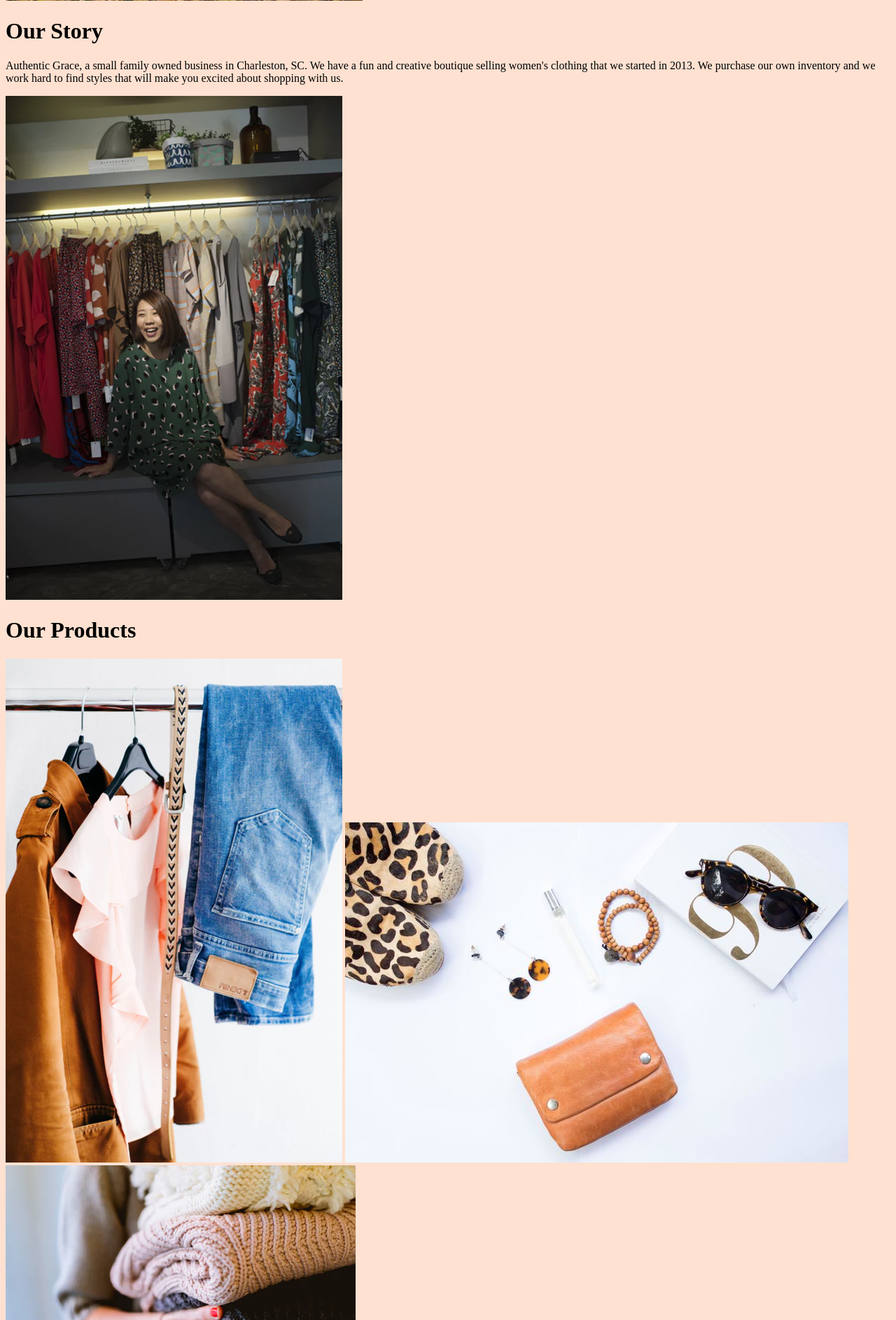
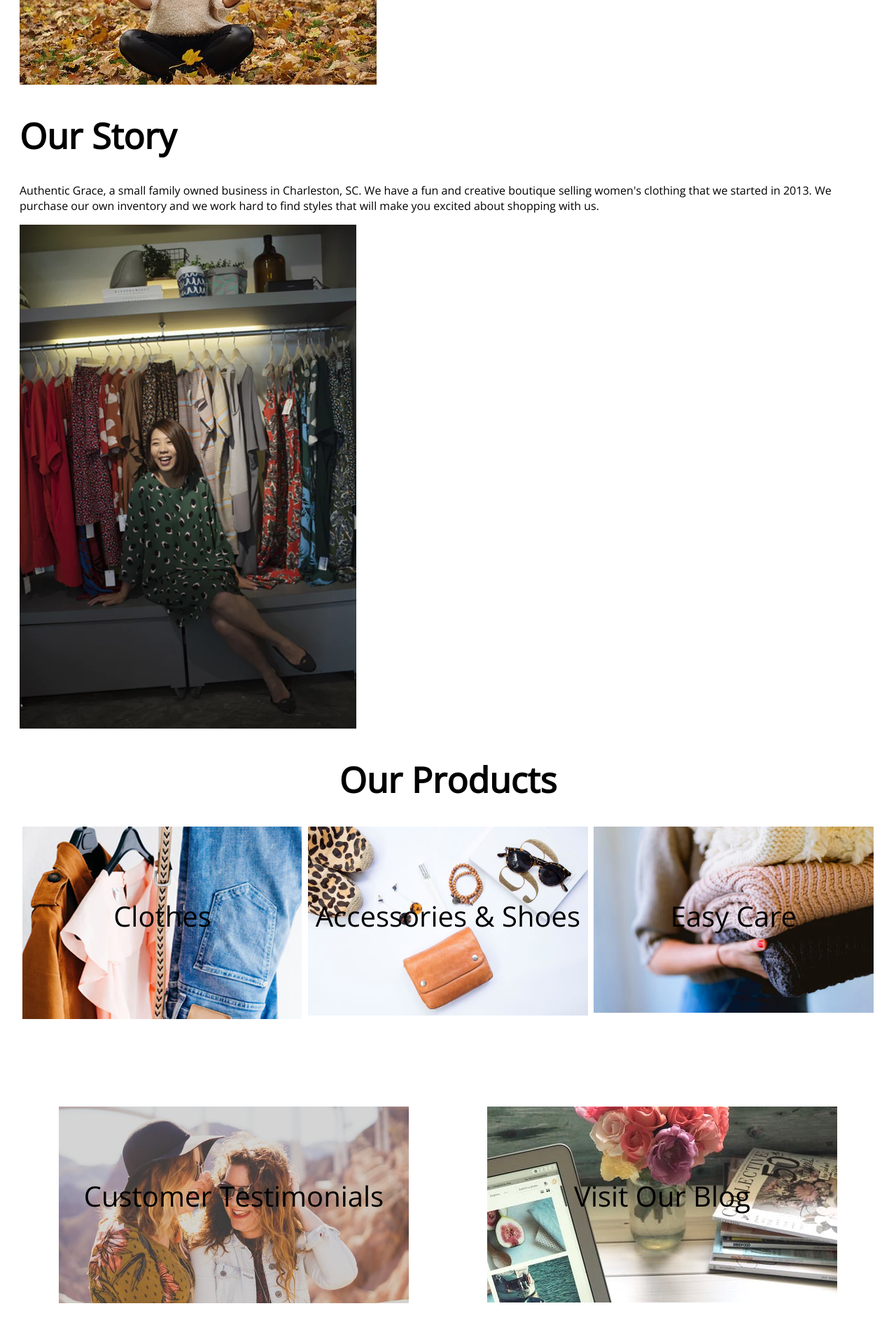
Before and after one commit to samcarlin/authenticgraceboutique, a PHP site: page / in a window 1280 px wide. Shown: the part 347-2233 px from the top of the page at 70% size. Run offline with PHP 8.4, Linux system fonts and the light colour scheme.

Commit message:
styled categories and story sections

```diff
--- a/authenticgrace.css
+++ b/authenticgrace.css
@@ -1,5 +1,16 @@
+/*placeholder header style just to see, feel free to change */
+.header {
+    background: #FFE1D1;
+    height: 100px;
+}
 body {
-    background: #FFE1D1;
+    font-family: 'Open Sans', sans-serif;
+}
+
+.container {
+    padding: 20px;
+    margin-bottom: 80px;
+
 }
 
 footer {
@@ -11,3 +22,61 @@ footer {
     height: 300px;
     width: 300px;
 }
+
+.categories {
+    text-align: center;
+
+}
+
+.categories::after {
+    content: "";
+    clear: both;
+    display: table;
+  }
+.category {
+    float: left;
+    width: 33.33%;
+}
+
+.category-icon {
+    position: relative;
+}
+/* change font color */
+.category-icon p {
+    position: absolute;
+    top: 60px;
+    width: 100%;
+    color: black;
+    font-size: 40px;
+}
+
+h1 {
+   font-size: 50px;
+}
+
+.testimonials {
+    text-align: center;
+
+}
+.testimonials::after {
+    content: "";
+    clear: both;
+    display: table;
+  }
+.testimonial {
+    float: left;
+    width: 50%;
+
+}
+
+.testimonial-icon {
+    position: relative;
+}
+/* change font color */
+.testimonial-icon p {
+    position: absolute;
+    top: 60px;
+    width: 100%;
+    color: black;
+    font-size: 40px;
+}
--- a/index.html
+++ b/index.html
@@ -9,27 +9,61 @@
     <!--End of responsive screen -->
         <title>Authentic Grace</title>
         <link rel="stylesheet" href="authenticgrace.css">
+        <link href="https://fonts.googleapis.com/css?family=Open+Sans&display=swap" rel="stylesheet">
 
     </head>
     <body>
-        <div class="header"></div>
+    <div class="header"></div>
+
+    <div class="container">
 
        <div class="banner">
        <img src="assets/main_branding_image.png">
        </div>
-       <div class="category">
+       <div class="story">
            <h1>Our Story</h1>
            <p>Authentic Grace, a small family owned business in Charleston, SC. We have a fun and creative boutique selling women's clothing that we started in 2013.  We purchase our own inventory and we work hard to find styles that will make you excited about shopping with us.</p>
            <img src="assets/story_image.png">
+        <div class="categories">
             <h1>Our Products</h1>
-            <img src="assets/clothes_image.png">
-            <img src="assets/accessories_shoes.jpg">
-            <img src="assets/easy_care_image.png">
+            <div class="category">
+            <div class="category-icon">
+            <a href="#"><img src="assets/clothes2.png" width=400px alt="clothes">
+            <p>Clothes</p></a>
+            </div>
+            </div>
+            <div class="category">
+            <div class="category-icon">
+            <a href="#"><img src="assets/accessories_shoes.jpg" width=400px alt="shoes and other accessories">
+            <p>Accessories & Shoes</p></a>
+            </div>
+            </div>
+            <div class="category">
+            <div class="category-icon">
+            <a href="#"><img src="assets/easy_care_image.png" width=400px alt="stack of sweaters">
+            <p>Easy Care</p></a>
+            </div>
+            </div>
+            </div>
        </div>
+    </div>
+    <div class="container">
        <div class="testimonials">
-            <img src="assets/customer_testimonials_image.png">
-            <img src="assets/blog_image.png">
-       </div>
+           <div class="testimonial">
+               <div class="testimonial-icon">
+                <a href="#"><img src="assets/customer_testimonials_image.png" width=500px alt="two women smiling">
+                    <p>Customer Testimonials</p></a>
+               </div>
+            </div>
+            <div class="testimonial">
+                <div class="testimonial-icon">
+                    <a href="#"><img src="assets/blog2.png" width=500px alt="computer and phone">
+                        <p>Visit Our Blog</p></a>
+                </div>
+            </div>
+        </div>
+
+    </div>
 
     <footer class>
         <div class="container-within-footer">
@@ -47,9 +81,11 @@
             <li><a href="https://twitter.com/"></a>
         </ul>
         </div>
+
     <!--End footer social media links-->
 
     </footer>
+
     </body>
 
 
```
Also changed, not shown: assets/blog2.png (added), assets/clothes2.png (added).
